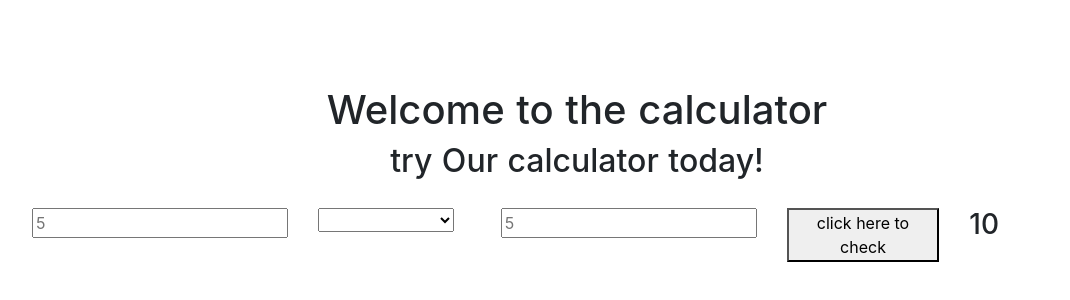
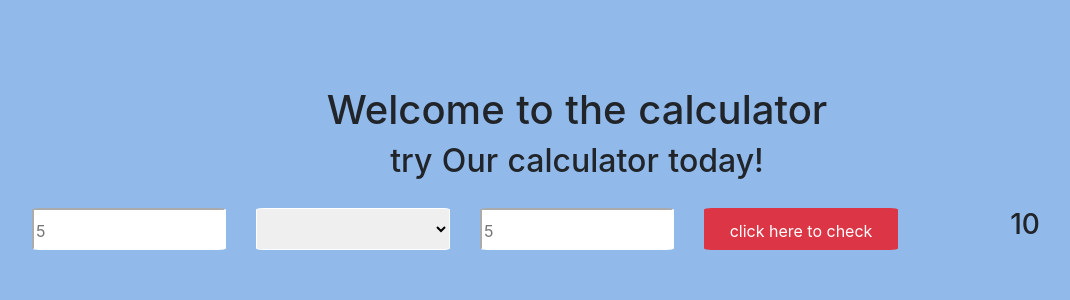
Before and after one commit to boazmatz/fewapps, a Nuxt app: page /calculator in a window 1280 px wide. Shown: the part 136-436 px from the top of the page, without its empty margins (63-1133 px from the left). Built offline with nearby package versions, Linux system fonts and the light colour scheme.

Commit message:
style the page

```diff
--- a/templates/calculator/calculator.css
+++ b/templates/calculator/calculator.css
@@ -1,6 +1,29 @@
   .row {
     padding: 10px;
+    text-align: center !important;
   }
   .firstRow {
     padding-top: 20%;
   }
+  body {
+    background-color: #91b9ea;
+  }
+  .inputStyle, .styleSize {
+    padding-top: 5px;
+    width: 100%;
+    height: 100%;
+  }
+  @media all and (max-width: 1000px) {
+    .col {
+      min-width: 100% !important;
+      padding: 5px;
+    }
+}
+.styleSize {
+  width: 100% !important;
+  border-radius: 4%;
+  border-color: white;
+}
+.btn-danger {
+  border: none;
+}
--- a/templates/calculator/calculator.html
+++ b/templates/calculator/calculator.html
@@ -7,10 +7,10 @@
     </div>
     <div class="row">
         <div class="col">
-            <input id="numberA" placeholder="5">
+            <input class="styleSize" id="numberA" placeholder="5">
         </div>
         <div class="col">
-            <select id="selectOp" placeholder="- Select -" class="dropdown" v-model="select">
+            <select id="selectOp" placeholder="- Select -" class="dropdown styleSize" v-model="select">
                 <option value="">- Select -</option>
                 <option value="Plus">Plus +</option>
                 <option value="Minus">Minus -</option>
@@ -19,10 +19,10 @@
              </select>
         </div>
         <div class="col">
-            <input id="numberB" placeholder="5">
+            <input class="styleSize" id="numberB" placeholder="5">
         </div>
         <div class="col">
-            <button id="buttonTotal" @click="sumInputs">click here to check</button>
+            <button class="styleSize btn-danger" id="buttonTotal" @click="sumInputs">click here to check</button>
         </div>
         <div class="col">
             <h3 id="totalOfExcercise">10</h3>
```
